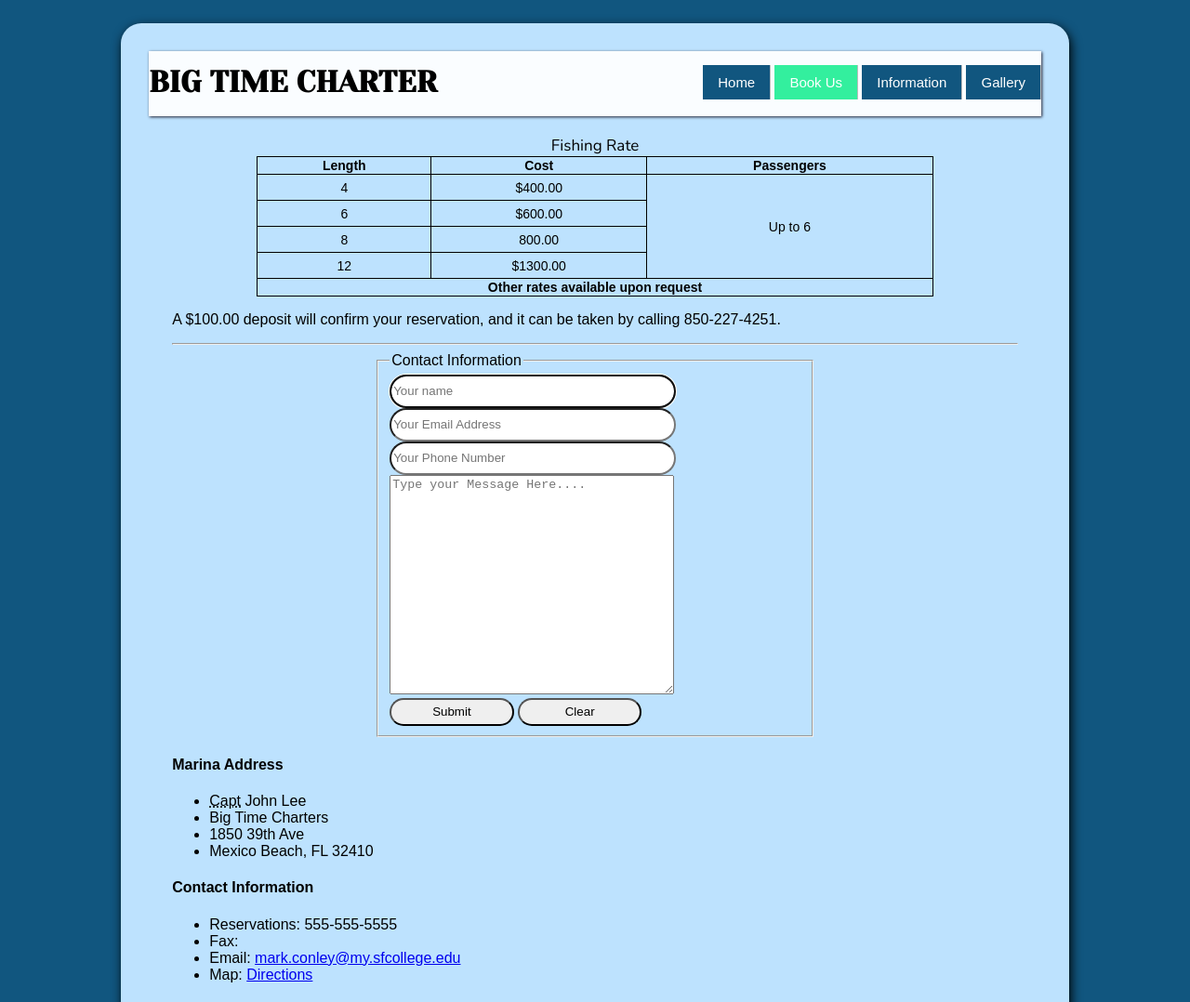
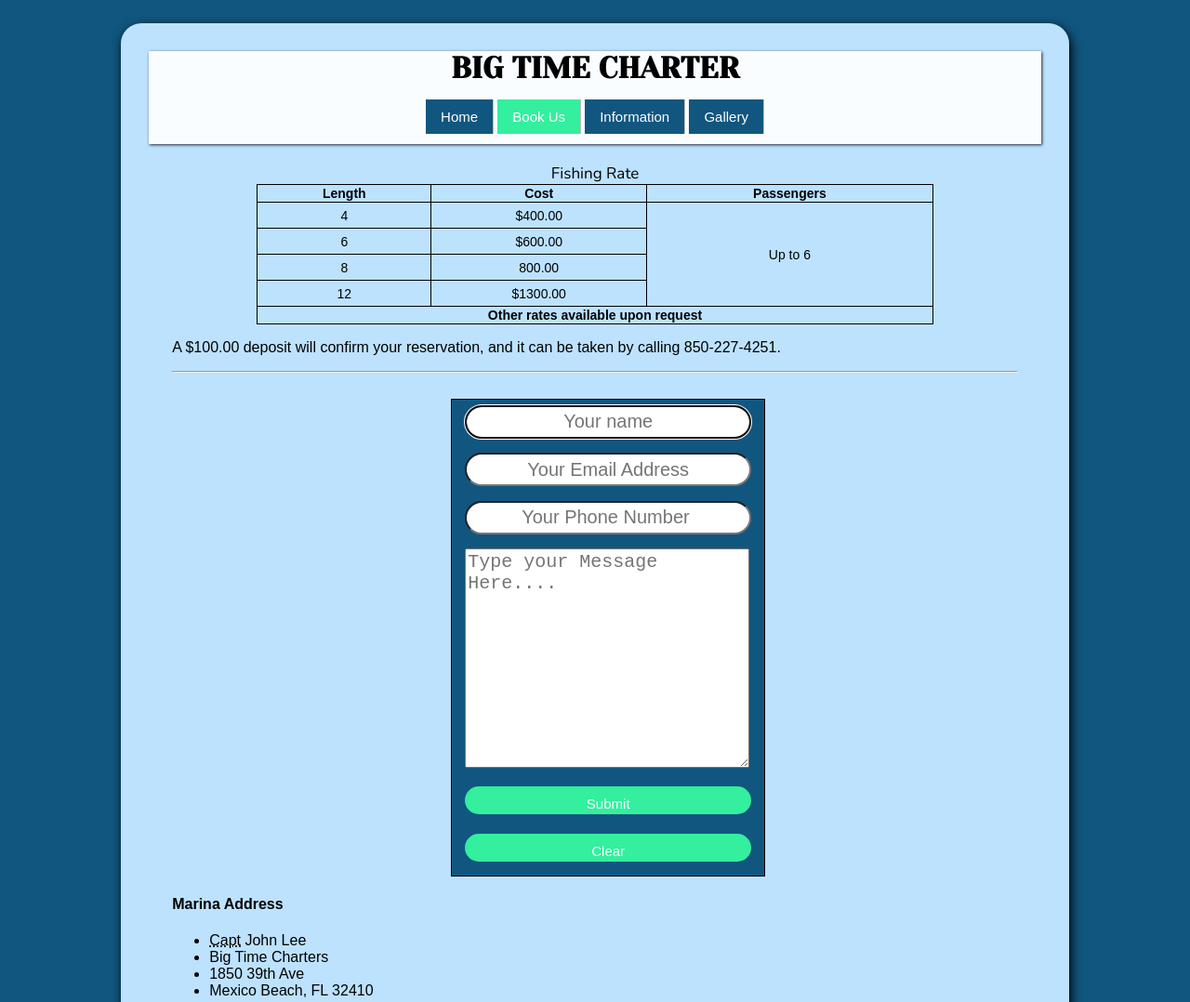
Before and after one commit to naivite/HTML-School, a plain HTML site: page cgs1820/here/bookus.html in a window 1280 px wide. Shown: the top 1078 px of the page at 93% size. Drawn offline with nearby package versions, Linux system fonts and the light colour scheme; a web font is replaced by a local one.

Commit message:
more updates

```diff
--- a/cgs1820/here/bookus.html
+++ b/cgs1820/here/bookus.html
@@ -20,6 +20,7 @@
 	 <title>Book Us</title>
 	 <!-- Stylesheet -->
 	 <link rel="stylesheet" type="text/css" href="styles.css">
+   <!--Google Fonts-->
    <link href="https://fonts.googleapis.com/css?family=Droid+Sans|Roboto|Nunito|Yeseva+One|Montserrat" rel="stylesheet">
 
    <!--
@@ -107,13 +108,22 @@
 <section>
 	<form id="form">
         <fieldset>
-        <legend>Contact Information</legend>
           <input placeholder="Your name" type="text" class="input" tabindex="1" required autofocus>
+        </fieldset>
+        <fieldset>
           <input placeholder="Your Email Address" type="email" class="input" tabindex="2" required>
+        </fieldset>
+        <fieldset>
           <input placeholder="Your Phone Number "type="tel"	class="input" tabindex="3" pattern="\d{3}[\-]\d{3}[\-]\d{4}" title="Must be 555-555-5555" required>
+        </fieldset>
+        <fieldset>
           <textarea placeholder="Type your Message Here...." tabindex="4" required></textarea>
-        <button name="submit" type="submit" class="input form-btn" id="contact-submit" tabindex="5" data-submit="...Sending">Submit</button>
-        <button name="clear" type="reset" class="input form-btn" id="contact-clear" tabindex="6" data-clear="...Clearing">Clear</button>
+        </fieldset>
+        <fieldset>
+          <button name="submit" type="submit" class="input" id="contact-submit" tabindex="5" data-submit="...Sending">Submit</button>
+        </fieldset>
+        <fieldset>
+          <button name="clear" type="reset" class="input" id="contact-clear" tabindex="6" data-clear="...Clearing">Clear</button>
         </fieldset>
 	</form>
 </section>
--- a/cgs1820/here/styles.css
+++ b/cgs1820/here/styles.css
@@ -7,7 +7,6 @@ Language: HTML5
 Purpose:  Styling of webpages
 Includes: index.html, information.html, gallery.html, bookus.html
 */
-
 
 html, body, header, h1{
     padding: 0;
@@ -35,7 +34,7 @@ header {
   box-shadow: 1px 1px 3px #223;
   background-color: #FAFDFF;
   text-align: left;
-  height: 30px;
+  height: 60px;
 }
 
 h1 {
@@ -44,22 +43,16 @@ h1 {
 }
 
 .header {
-  float: left;
-  margin-right: 20px;
-  margin-top: 15px;
-}
-
-.header-nav {
-
-}
+  text-align: center;
+} /* Places the <h1> element in the center of the header */
 
 nav {
-  float: right;
   font-size: 15px;
 }
 
 nav ul {
   padding: 0;
+  text-align: center;
 }
 
 nav ul li {
@@ -84,32 +77,6 @@ nav a:hover:not(.active) {
 .active {
     background-color: #33EF9E;
 }
-/*
-nav {
-  padding: 20px;
-}
-
-nav ul {
-  float: right;
-  list-style: none;
-  margin: 0;
-  padding: 0;
-}
-
-nav ul li {
-  display: inline-block;
-}
-
-nav li {
-  float: left;
-  width: 120px;
-  height: 30px;
-  border-right: 1px solid #BBB;
-  background-color: #11567F;
-  overflow: hidden;
-}
-
-*/
 
 main {
   width: 94.75%;
@@ -160,24 +127,61 @@ caption {
   margin-right: auto;
 }
 
+form {
+  margin-top: 20px;
+}
+
+#form {
+  display: inline-block;
+  margin-left: 300px;
+  margin-right: 300px;
+  border: 1px solid;
+  background-color: #11567F;
+}
+
+#form button[type="submit"] {
+	cursor:pointer;
+	width:100%;
+	border:none;
+  background-color: #33EF9E;
+	color:#FFF;
+	margin:0 0 5px;
+	padding:10px;
+	font-size:15px;
+}
+
+#form button[type="reset"] {
+	cursor:pointer;
+	width:100%;
+	border:none;
+  background-color: #33EF9E;
+	color:#FFF;
+	margin:0 0 5px;
+	padding:10px;
+	font-size:15px;
+}
+
 fieldset {
-  margin-left: 220px;
-  margin-right: 220px;
+  border: medium none !important;
 }
 
 .input {
+    text-align: center;
     border-radius: 25px;
     width: 300px;
     height: 30px;
+    font-size: 20px;
 }
 
 textarea {
   width: 300px;
   height: 230px;
+  font-size: 20px;
 }
 
 .form-btn {
     width: 10em;
+    display: inline-block;
 }
 
 footer {
```
Also changed, not shown: cgs1820/here/index.html (+1 -0 lines), cgs1820/here/information.html (+1 -0 lines). Lines whose indentation alone changed are shown as unchanged.
